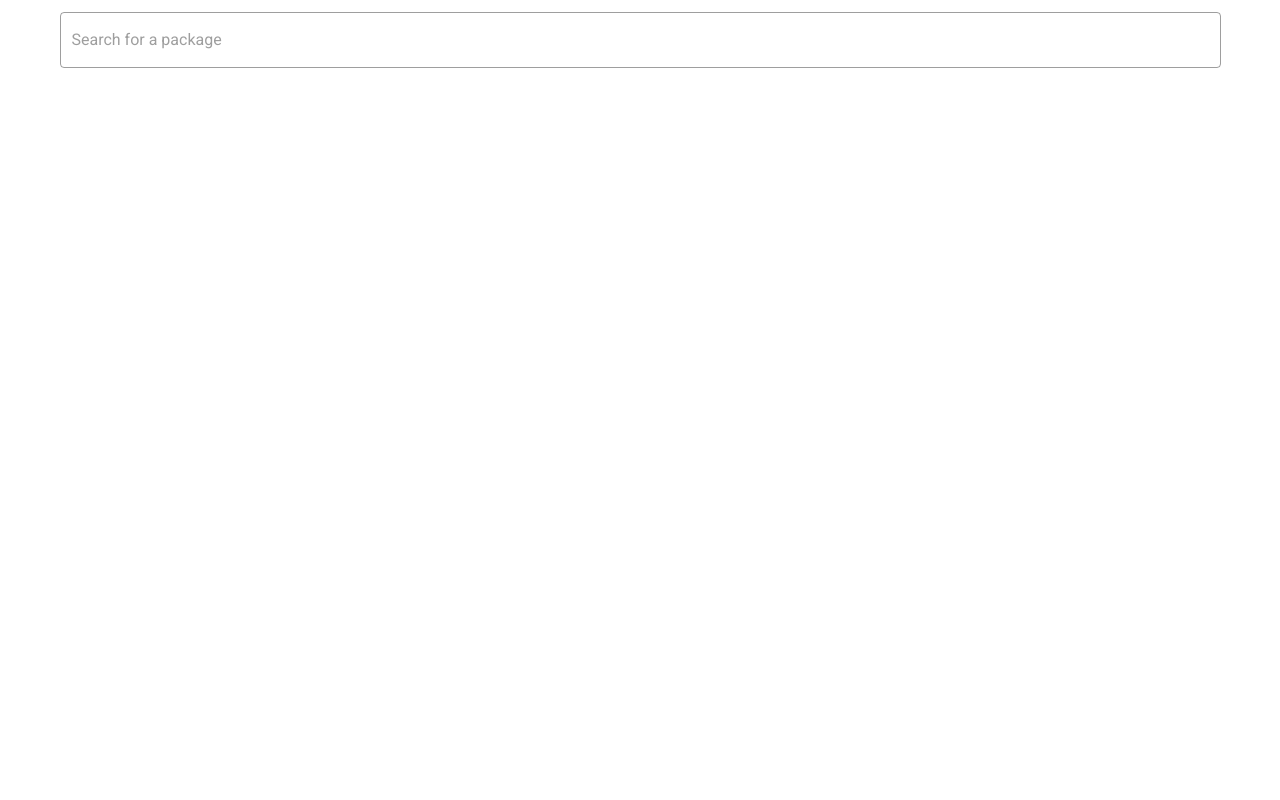
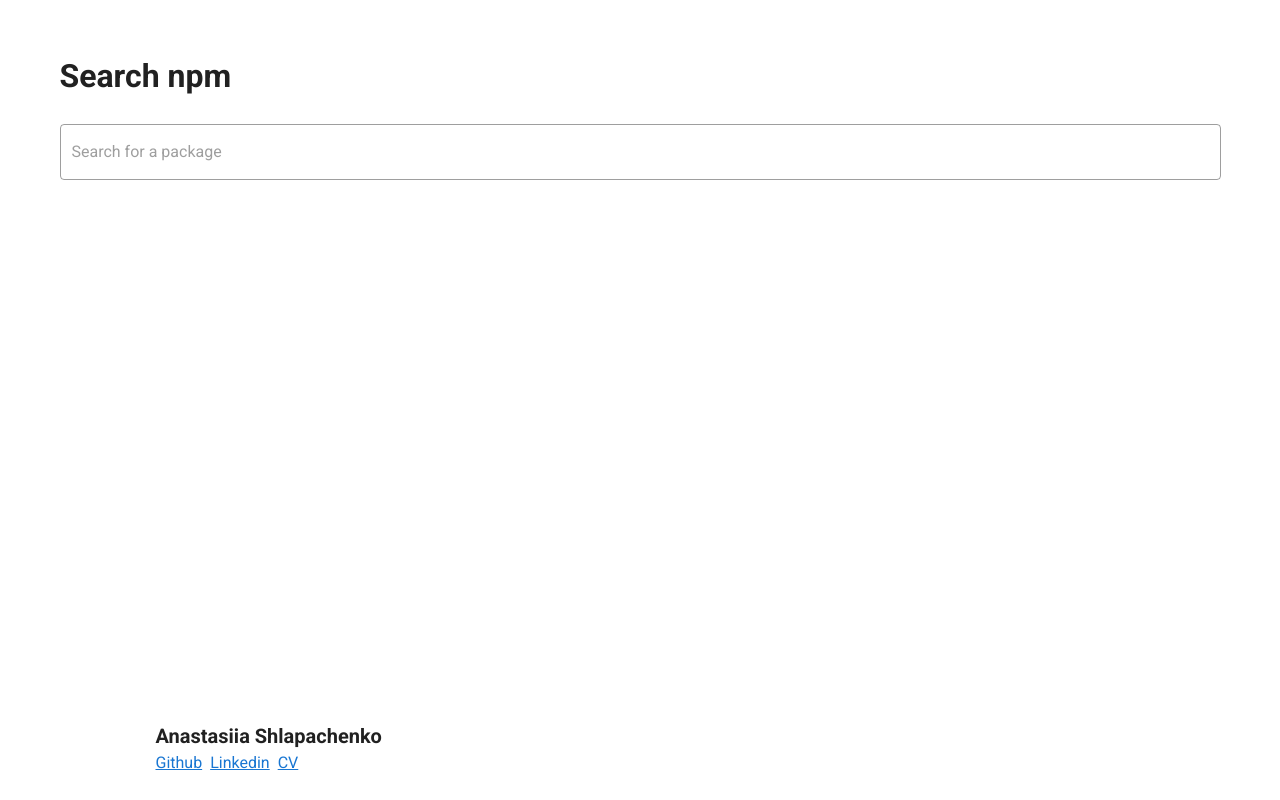
Before and after one commit to anastasiamelnyk/app, a Vue app: page / in a window 1280 px wide. Built offline with nearby package versions, Linux system fonts and the light colour scheme.

Commit message:
add footer and header

```diff
--- /dev/null
+++ b/src/components/Footer.vue
@@ -0,0 +1,70 @@
+<template>
+  <v-row>
+    <v-col>
+      <footer class="footer">
+        <v-img
+          src="../assets/img/photo.jpg"
+          alt="Photo"
+          max-height="80"
+          max-width="80"
+          class="mr-4"
+        />
+        <div>
+          <span class="footer__author">
+            Anastasiia Shlapachenko
+          </span>
+          <div class="footer__links">
+            <a
+              href="https://github.com/anastasiamelnyk"
+              target="_blank"
+              class="mr-2"
+            >
+              Github
+            </a>
+            <a
+              href="https://www.linkedin.com/in/anastasiia-shlapachenko-60a11918b/"
+              target="_blank"
+              class="mr-2"
+            >
+              Linkedin
+            </a>
+            <a
+              href="https://drive.google.com/file/d/1WFyXVKxW7ZaRNbTO4K_4Yh1MD783nRyV/view?usp=sharing"
+              target="_blank"
+              class="mr-2"
+            >
+              CV
+            </a>
+          </div>
+        </div>
+      </footer>
+    </v-col>
+  </v-row>
+</template>
+
+<script>
+export default {
+  name: '',
+  props: {},
+  components: {},
+  data: () => ({}),
+  computed: {},
+  methods: {},
+};
+</script>
+
+<style lang="scss">
+.footer {
+  display: flex;
+  align-items: center;
+
+  &__author {
+    font-size: 1.25em;
+    font-weight: bold;
+  }
+
+  &__links {
+    display: flex;
+  }
+}
+</style>
--- /dev/null
+++ b/src/components/Header.vue
@@ -0,0 +1,22 @@
+<template>
+  <v-row>
+    <v-col>
+      <h1 class="mt-10">Search npm</h1>
+    </v-col>
+  </v-row>
+</template>
+
+<script>
+export default {
+  name: 'Header',
+  props: {},
+  components: {},
+  data: () => ({}),
+  computed: {},
+  methods: {},
+};
+</script>
+
+<style lang="scss">
+
+</style>
--- a/src/components/Home/index.vue
+++ b/src/components/Home/index.vue
@@ -1,7 +1,9 @@
 <template>
   <v-container class="home">
+    <Header />
     <Search />
     <Table v-if="didSearchHappen" />
+    <Footer class="home__footer" />
     <router-view></router-view>
   </v-container>
 </template>
@@ -10,6 +12,8 @@
 import { mapGetters } from 'vuex';
 import Search from './Search';
 import Table from './Table';
+import Header from '../Header';
+import Footer from '../Footer';
 
 export default {
   name: 'Home',
@@ -17,6 +21,8 @@
   components: {
     Search,
     Table,
+    Header,
+    Footer,
   },
   data: () => ({}),
   computed: {
@@ -29,4 +35,17 @@
 </script>
 
 <style lang="scss">
+.home {
+  min-height: 100vh;
+  display: flex;
+  flex-flow: column;
+
+  &__footer {
+    margin-top: auto !important;
+  }
+
+  .row {
+    flex-grow: 0;
+  }
+}
 </style>
```
Also changed, not shown: src/assets/img/photo.jpg (added).
